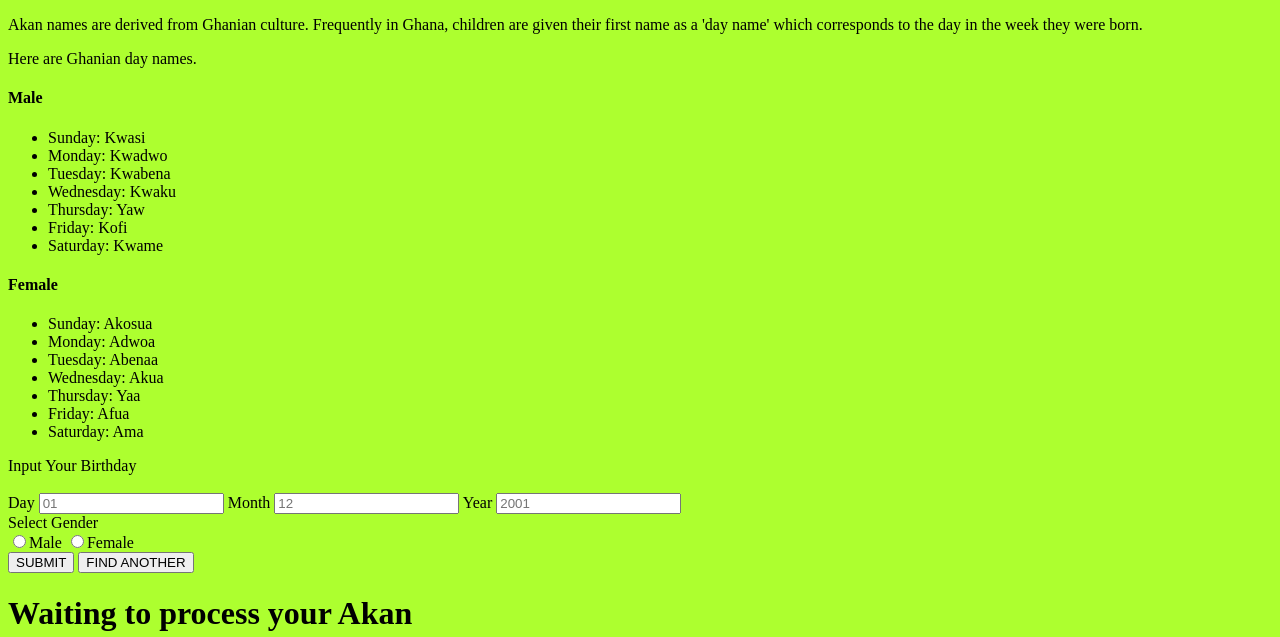
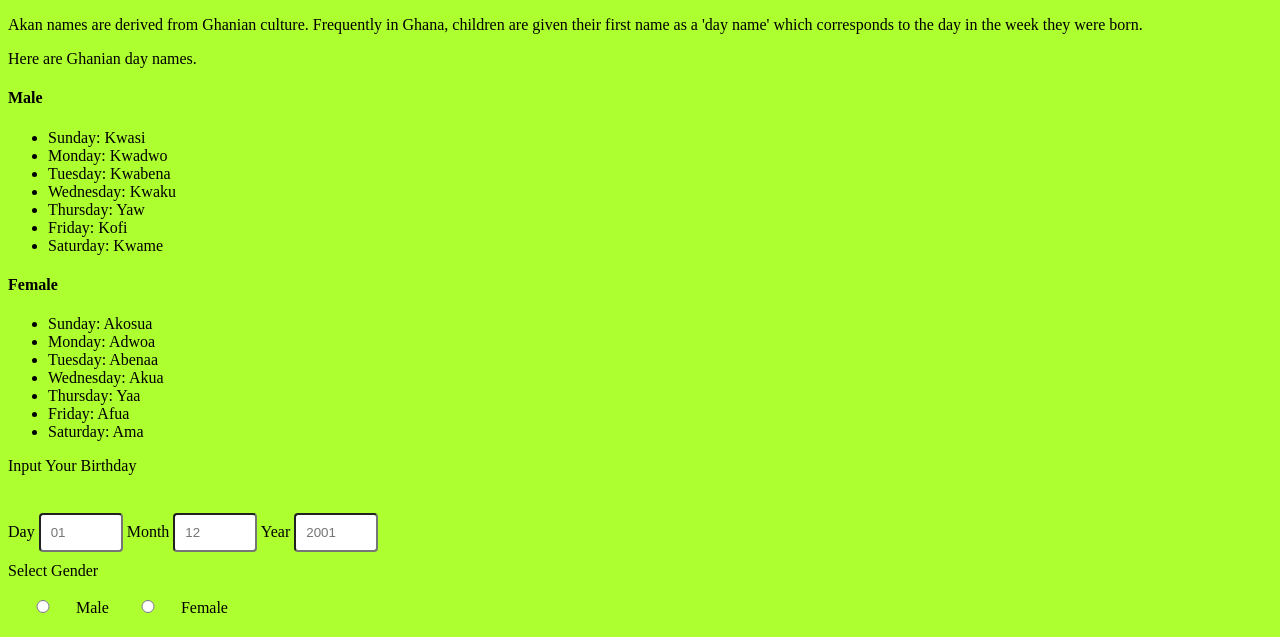
Before and after one commit to Collinskanyiri/akanprojectcollo, a plain HTML site: page index.html in a window 1280 px wide. Shown: the part 163-800 px from the top of the page. Drawn offline with Linux system fonts and the light colour scheme.

Commit message:
add changes to input and submit

```diff
--- a/CSS/styles.css
+++ b/CSS/styles.css
@@ -10,3 +10,23 @@ body {
 .main {
     text-align: left;
 }
+
+input {
+    width: 60px;
+    padding: 10px;
+    border-radius: 4px;
+    margin-bottom: 10px;
+    margin-top: 20px;
+}
+
+input[type=submit] {
+    background-color: red;
+    color: #000;
+    width: 120px;
+    margin-top: 100px;
+}
+
+input[type=submit]:hover {
+    background-color: blueviolet;
+    color: #fff;
+}
```
